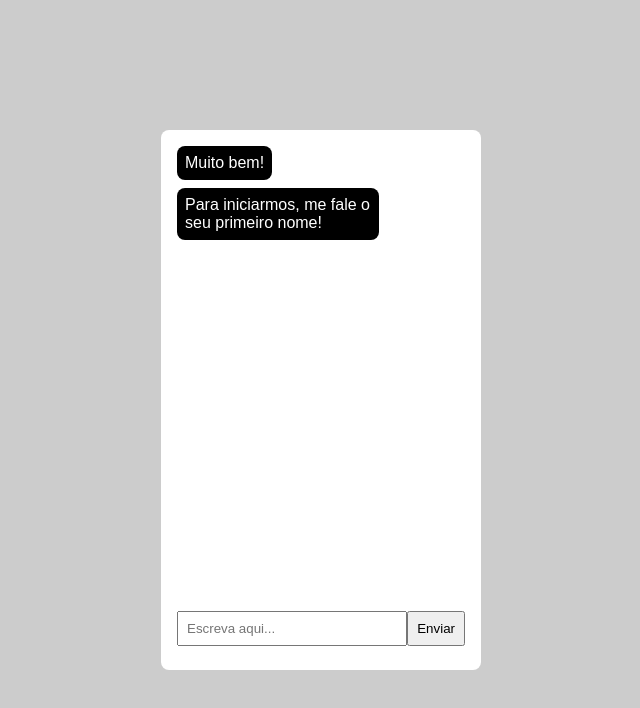
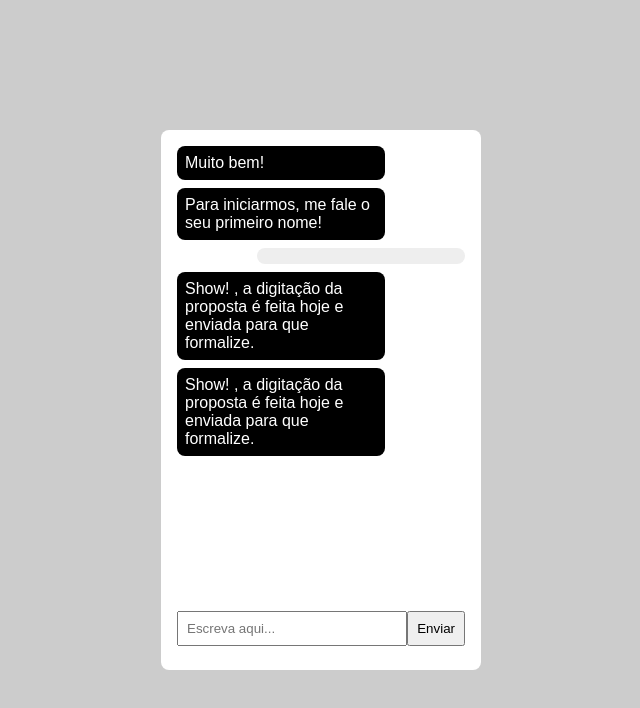
Before and after one commit to gestordeveloper/roboautoatendimento, a plain HTML site: page index.html in a window 1280 px wide. Both pictures are taken after a click on the button "Enviar". Shown: the whole page, without its empty margins (319-959 px from the left). Drawn offline with Linux system fonts and the light colour scheme.

Commit message:
Mudança no código e manipulando o objeto

```diff
--- a/assets/chat.css
+++ b/assets/chat.css
@@ -32,24 +32,25 @@
 .main {
     width: 100%;
     height: 100%;
+    overflow-y: scroll;
 }
 
 .from {
     padding: .5rem;
-    max-width: 70%;
+    max-width: calc(100% - 80px);
     background: #000;
     color: #FFF;
-    float: left;
+    margin-right: auto;
     margin-bottom: .5rem;
     border-radius: .5rem;
 }
 
 .to {
     padding: .5rem;
-    max-width: 70%;
+    max-width: calc(100% - 80px);
     background: #EEE;
     color: #333;
-    float: right;
+    margin-left: auto;
     margin-bottom: .5rem;
     border-radius: .5rem;
 }
@@ -70,3 +71,7 @@
 .form button {
     padding: .5rem;
 }
+
+.form2 {
+    display: none;
+}
--- a/assets/chat.js
+++ b/assets/chat.js
@@ -1,8 +1,20 @@
 $(function() {
-    var time = 800;
+    var time = 3000;
+
+    var send = "";
+    var step = 1;
+    var messages = [
+        {text: "Muito bem!", allow: "from"},
+        {text: "Para iniciarmos, me fale o seu primeiro nome!", allow: "from"},
+    ];
+
     var div_main = $(".main");
+
     var div_form = $(".form");
-    var stop = false;
+    var div_form2 = $(".form2");
+
+    var input = $("#message");
+    var button = $(".button");
 
     function message(message, className){
         return `<div class="${className}">${message}</div>`;
@@ -12,26 +24,32 @@ $(function() {
         return new Promise(resolve => setTimeout(resolve, milliseconds))
     }
 
-    async function loop(data) {
-        for(var i = 0; i < data.length; i++) {
-            div_main.append(message(data[i], "from"));
+    async function loop(data, line) {
+        for(var i = line; i < data.length; i++) {
+            div_main.append(message(data[i].text, data[i].allow));
             await sleep(time);
         }
     }
 
-    function main() {
-        var data = [
-            "Muito bem!",
-            "Para iniciarmos, me fale o seu primeiro nome!",
-        ];
+    loop(messages, 0);
 
-        loop(data);
+    button.click(() => {
+        div_main.append(message(input.val(), "to"));
+        send = input.val();
 
-        var data = [
-            "Show! Samuel, a digitação da proposta é feita hoje e enviada para que formalize.",
-            "A data prevista para liberação do dinheiro sera no dia 15/08",
-        ];
-    }
+        if(step == 1) {
+            sleep(6000);
+            messages.push({text: "Show! "+send+", a digitação da proposta é feita hoje e enviada para que formalize.", allow: "from"})
+            messages.push({text: "A data prevista para liberação do dinheiro sera no dia 15/08", allow: "from"})
+            messages.push({text: "O valor previsto para quem recebe o benefício de R$ 400,00 é de: 2000,00 em 24x 160,00 descontado já diretamente no seu Auxilio Brasil!", allow: "from"})
+            messages.push({text: "Agora vamos iniciar a digitação okay?", allow: "from"})
+            loop(messages, 2);
 
-    main();
+            step++;
+            send = "";
+        } else if(step == 2) {
+
+        }
+    });
+
 });
--- a/index.html
+++ b/index.html
@@ -16,7 +16,11 @@
 
             <div class="form">
                 <input type="text" id="message" placeholder="Escreva aqui...">
-                <button>Enviar</button>
+                <button class="button">Enviar</button>
+            </div>
+
+            <div class="form2">
+                <button class="button">Okay!</button>
             </div>
         </div>
     </div>
```
Also changed, not shown: assets/app.js (deleted, +0 -31 lines).
